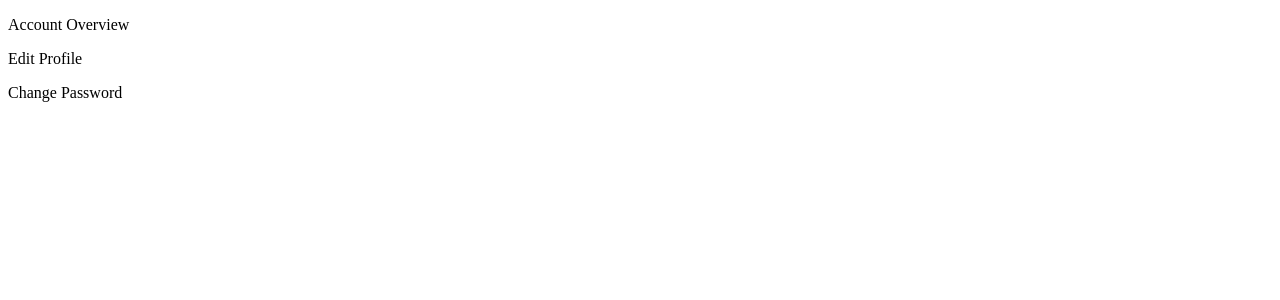
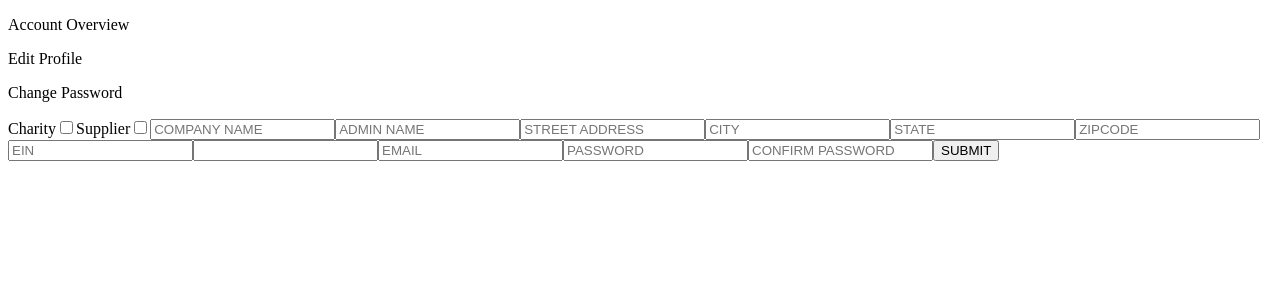
Before and after one commit to ajrsabet/project3-front-heroku-test2, a React (Create React App) app: page / in a window 1280 px wide. Shown: the top 300 px of the page. Built offline with nearby package versions, Linux system fonts and the light colour scheme.

Commit message:
created form

```diff
--- a/src/App.js
+++ b/src/App.js
@@ -1,10 +1,15 @@
 import React from 'react';
 import Aside from './Components/Aside'
+import Form from "./Components/Form"
 // import './App.css';
 
 function App() {
   return (
-    <Aside />
+    <div>
+      <Aside />
+      <Form />
+    </div>
+
   )
 }
 
--- a/src/Components/Form/index.js
+++ b/src/Components/Form/index.js
@@ -1,8 +1,129 @@
-import React from "react";
+import React, { useState, useEffect } from "react";
 import "./form.css";
 
-export default function Form() {
-    return(
-        <form className="form">{props.children}</form>
+export default function Form(props) {
+    let pw1, pw2;
+
+    const [userState, setUserState] = useState({
+        accountType: "",
+        company: "",
+        adminName: "",
+        street: "",
+        city: "",
+        state: "",
+        zipcode: "",
+        ein2: null,
+        einRemaining: null,
+        email: "",
+        password: ""
+    })
+
+    const submitRegistration = (event) => {
+        event.preventDefault();
+        console.log(event)
+        pw1 = document.querySelector('#pw1').value;
+        pw2 = document.querySelector('#pw2').value;
+        (pw1 === pw2) ? console.log('passwords equal') : alert('passwords must match')
+    }
+
+    const handleInputChange = event => {
+        const name = event.target.name;
+        const value = event.target.value;
+        setUserState({
+            [name]: value
+        });
+    };
+
+    return (
+        <form className="form">
+            <div className='input-container'>
+                <label htmlFor="charity">Charity</label>
+                <input value="checked"
+                    onChange={handleInputChange}
+                    type="checkbox"
+                    name='charity' />
+                <label htmlFor="supplier">Supplier</label>
+                <input value={userState.accountType}
+                    onChange={handleInputChange}
+                    type="checkbox"
+                    name='supplier' />
+                <input
+                    value={userState.company}
+                    onChange={handleInputChange}
+                    type='text'
+                    name='company'
+                    placeholder='COMPANY NAME'
+                />
+                <input
+                    value={userState.adminName}
+                    onChange={handleInputChange}
+                    type='text'
+                    name='adminName'
+                    placeholder='ADMIN NAME'
+                />
+                <input value={userState.street}
+                    onChange={handleInputChange}
+                    type='text'
+                    name='street'
+                    placeholder='STREET ADDRESS'
+                />
+                <input
+                    value={userState.city}
+                    onChange={handleInputChange}
+                    type='text'
+                    name='city'
+                    placeholder='CITY'
+                />
+                <input
+                    value={userState.state}
+                    onChange={handleInputChange}
+                    type='text'
+                    name='state'
+                    placeholder='STATE'
+                />
+                <input
+                    value={userState.zipcode}
+                    onChange={handleInputChange}
+                    type='number'
+                    name='zipcode'
+                    placeholder='ZIPCODE'
+                />
+                <input
+                    value={userState.ein2}
+                    onChange={handleInputChange}
+                    type='number'
+                    name='ein-two'
+                    placeholder='EIN'
+                />
+                <input
+                    value={userState.einRemaining}
+                    onChange={handleInputChange}
+                    type='number'
+                    name='ein-remaining'
+                />
+                <input
+                    value={userState.email}
+                    onChange={handleInputChange}
+                    type='email'
+                    name='email'
+                    placeholder='EMAIL'
+                />
+                <input
+                    value={userState.password}
+                    onChange={handleInputChange}
+                    type='password'
+                    name='password'
+                    placeholder='PASSWORD'
+                    id='pw1'
+                />
+                <input
+                    type='password'
+                    name='confirmPassword'
+                    placeholder='CONFIRM PASSWORD'
+                    id='pw2'
+                />
+                <button type='submit' onClick={submitRegistration}>SUBMIT</button>
+            </div>
+        </form>
     )
 };
```
